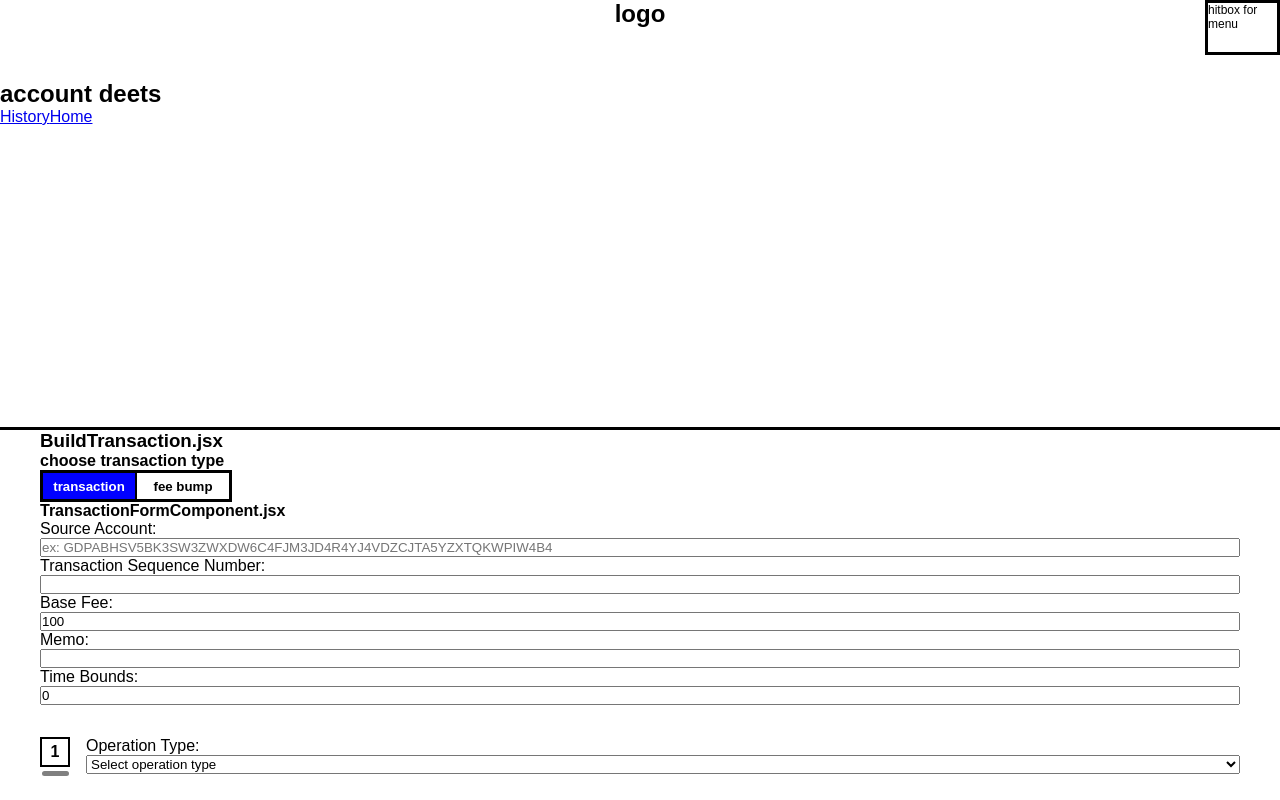
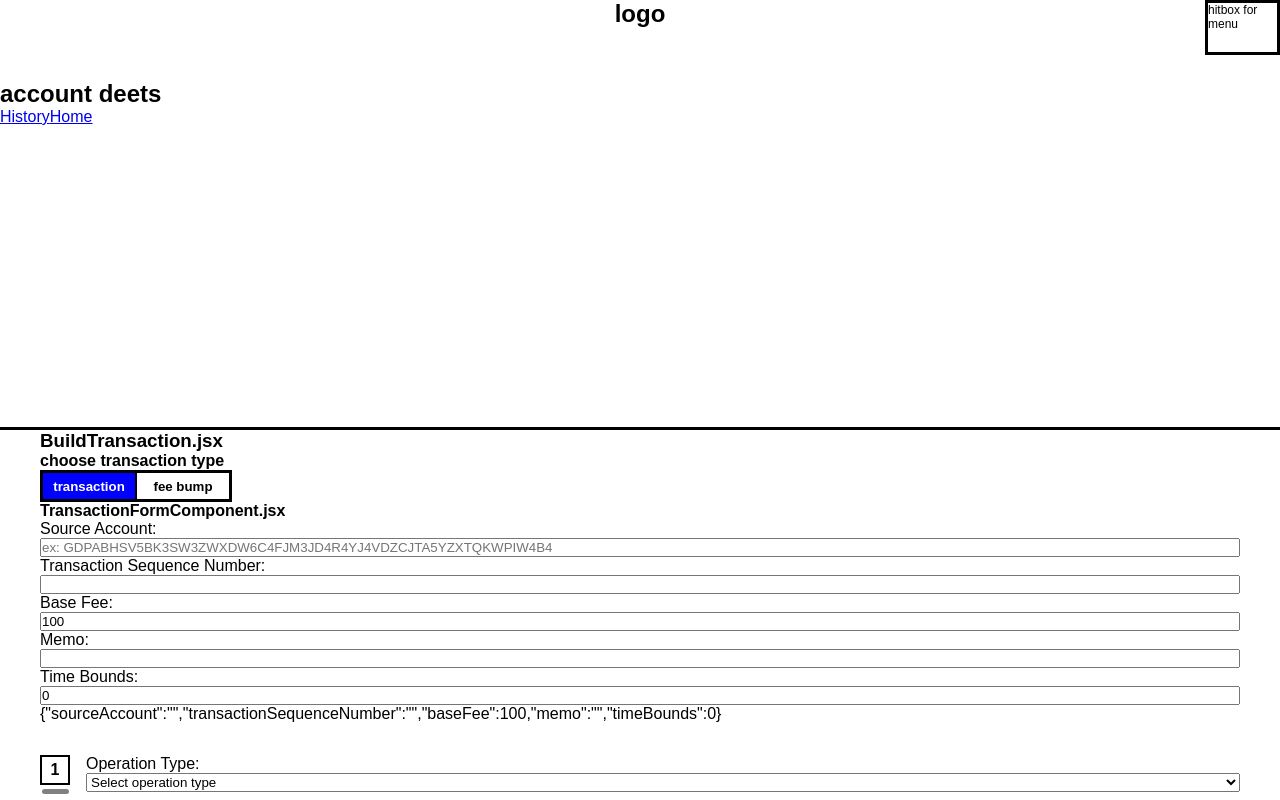
Before and after one commit to aacosta11/stellar-wallet, a React (Create React App) app: page / in a window 1280 px wide. Shown: the top 800 px of the page. Built offline with nearby package versions, Linux system fonts and the light colour scheme.

Commit message:
delete first operation from array

```diff
--- a/src/Components/BuildTransaction/Transaction/OperationFormComponent.jsx
+++ b/src/Components/BuildTransaction/Transaction/OperationFormComponent.jsx
@@ -52,7 +52,7 @@ const OperationFormComponent = props => {
                             {/* DUPLICATE */}
                             <div className="duplicate-operation" onClick={e=>duplicateThisOperation(op.operation,op.id)}></div>
                             {/* DELETE */}
-                            {i !== 0 && <div className="delete-operation transition-ease" onClick={e=>deleteThisOperation(op.id)}></div>}
+                            {operations.length > 1 && <div className="delete-operation transition-ease" onClick={e=>deleteThisOperation(op.id)}></div>}
                         </div>
                         <div className="X X-fd-column width-100-percent">
                             {/* select operation type */}
--- a/src/Components/BuildTransaction/Transaction/TransactionFormComponent.jsx
+++ b/src/Components/BuildTransaction/Transaction/TransactionFormComponent.jsx
@@ -1,12 +1,16 @@
-import React, { useState } from "react";
+import React, { useState, useContext } from "react";
 import FilterInputs from "../../Shared/FilterInputs";
+import TransactionContext from "../../../Context/TransactionContext";
 const TransactionFormComponent = props => {
     const { replaceSpecialCharacters, onlyNumbers, onlyIntegers } = FilterInputs;
-    const [sourceAccount,setSourceAccount] = useState('');
-    const [transactionSequenceNumber,setTransactionSequenceNumber] = useState('');
-    const [baseFee,setBaseFee] = useState(100);
-    const [memo,setMemo] = useState('');
-    const [timeBounds,setTimeBounds] = useState(0);
+    const { transactionBaseInfo,setTransactionBaseInfo } = useContext(TransactionContext);
+    const [transactionBase,setTransactionBase] = useState({
+        sourceAccount: '',
+        transactionSequenceNumber: '',
+        baseFee: 100,
+        memo: '',
+        timeBounds: 0
+    })
 
     // handle all number inputs
     const handleNumberInputChange = e => {
@@ -14,13 +18,15 @@ const TransactionFormComponent = props => {
         let inputName = e.target.name;
         let inputVariable = onlyNumbers(replaceSpecialCharacters(e.target.value));
         // set appropriate state variables to input value
-        if (inputName === "transaction-sequence-number") setTransactionSequenceNumber(inputVariable);
-        else if (inputName === "base-fee") setBaseFee(onlyIntegers(inputVariable));
-        else if (inputName === "time-bounds") setTimeBounds(onlyIntegers(inputVariable));
+        inputName === "transactionSequenceNumber" ? setTransactionBaseInfo({...transactionBaseInfo,[inputName]:[inputVariable]})
+        : setTransactionBaseInfo({...transactionBaseInfo,[inputName]:[onlyIntegers(inputVariable)]})
     };
 
     // handle source account input
-    const handleSourceAccountChange = e => setSourceAccount(replaceSpecialCharacters(e.target.value).toUpperCase());
+    const handleSourceAccountChange = e => setTransactionBaseInfo({
+        ...transactionBaseInfo,
+        sourceAccount:[replaceSpecialCharacters(e.target.value).toUpperCase()]
+        });
 
     return (
         <div>
@@ -28,41 +34,42 @@ const TransactionFormComponent = props => {
 
             {/* Source Account */}
             <div className="X X-fd-column">
-                <label htmlFor="source-account">Source Account: </label>
+                <label htmlFor="sourceAccount">Source Account: </label>
                 <input type="text" name="source-account"
-                onChange={handleSourceAccountChange} value={sourceAccount}
+                onChange={handleSourceAccountChange} value={transactionBaseInfo.sourceAccount}
                 placeholder="ex: GDPABHSV5BK3SW3ZWXDW6C4FJM3JD4R4YJ4VDZCJTA5YZXTQKWPIW4B4"
                 />
             </div>
 
             {/* Transaction Sequence Number */}
             <div className="X X-fd-column">
-                <label htmlFor="transaction-sequence-number">Transaction Sequence Number: </label>
-                <input type="text" name="transaction-sequence-number"
-                onChange={handleNumberInputChange} value={transactionSequenceNumber}/>
+                <label htmlFor="transactionSequenceNumber">Transaction Sequence Number: </label>
+                <input type="text" name="transactionSequenceNumber"
+                onChange={handleNumberInputChange} value={transactionBaseInfo.transactionSequenceNumber}/>
             </div>
 
             {/* Base Fee */}
             <div className="X X-fd-column">
-                <label htmlFor="base-fee">Base Fee: </label>
-                <input type="text" name="base-fee"
-                onChange={handleNumberInputChange} value={baseFee}/>
+                <label htmlFor="baseFee">Base Fee: </label>
+                <input type="text" name="baseFee"
+                onChange={handleNumberInputChange} value={transactionBaseInfo.baseFee}/>
             </div>
 
             {/* Memo */}
             <div className="X X-fd-column">
                 <label htmlFor="memo">Memo: </label>
                 <input type="text" name="memo"
-                onChange={e=>setMemo(e.target.value)} value={memo}/>
+                onChange={e=>setTransactionBaseInfo({...transactionBaseInfo,memo:[e.target.value]})} value={transactionBaseInfo.memo}/>
             </div>
 
             {/* Time Bounds */}
             <div className="X X-fd-column">
-                <label htmlFor="time-bounds">Time Bounds: </label>
-                <input type="text" name="time-bounds"
-                onChange={handleNumberInputChange} value={timeBounds}/>
+                <label htmlFor="timeBounds">Time Bounds: </label>
+                <input type="text" name="timeBounds"
+                onChange={handleNumberInputChange} value={transactionBaseInfo.timeBounds}/>
             </div>
 
+            {JSON.stringify(transactionBaseInfo)}
         </div>
     )
 }
--- /dev/null
+++ b/src/Components/Shared/GetUnixTime.jsx
@@ -0,0 +1,4 @@
+
+const GetUnixTime = () => {
+    return !Date.now() ? Date().GetUnixTime() : Date.now() / 1000
+}
--- a/src/Views/Dashboard/BuildTransaction.jsx
+++ b/src/Views/Dashboard/BuildTransaction.jsx
@@ -7,6 +7,13 @@ import TransactionContext from "../../Context/TransactionContext";
 const BuildTransaction = props => {
     const [transactionType,setTransactionType] = useState('transaction');
     const [operations,setOperations] = useState([{operation:'', operationData: {}, id:1}]);
+    const [transactionBaseInfo,setTransactionBaseInfo] = useState({
+        sourceAccount: '',
+        transactionSequenceNumber: '',
+        baseFee: 100,
+        memo: '',
+        timeBounds: 0
+    });
     return (
         <div>
         <h3>BuildTransaction.jsx</h3>
@@ -14,7 +21,7 @@ const BuildTransaction = props => {
         {
             transactionType === "transaction" ?
             <>
-            <TransactionContext.Provider value={{operations,setOperations}}>
+            <TransactionContext.Provider value={{operations,setOperations,transactionBaseInfo,setTransactionBaseInfo}}>
                 <div className="X X-fd-column row-gap-2-rem">
                     <TransactionFormComponent />
                     <OperationFormComponent />
```
Also changed, not shown: src/Components/BuildTransaction/Transaction/SubmitTransaction.jsx (added, +10 -0 lines).
